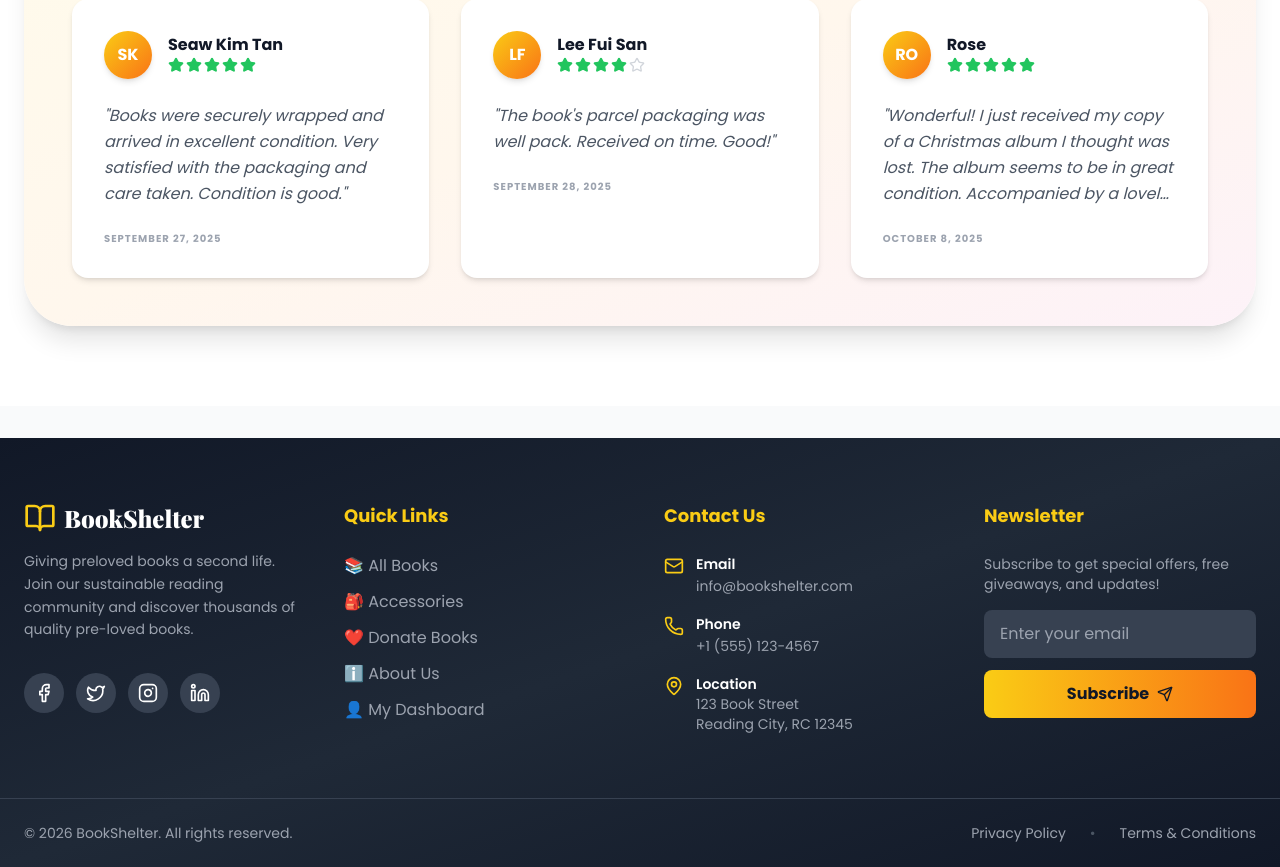
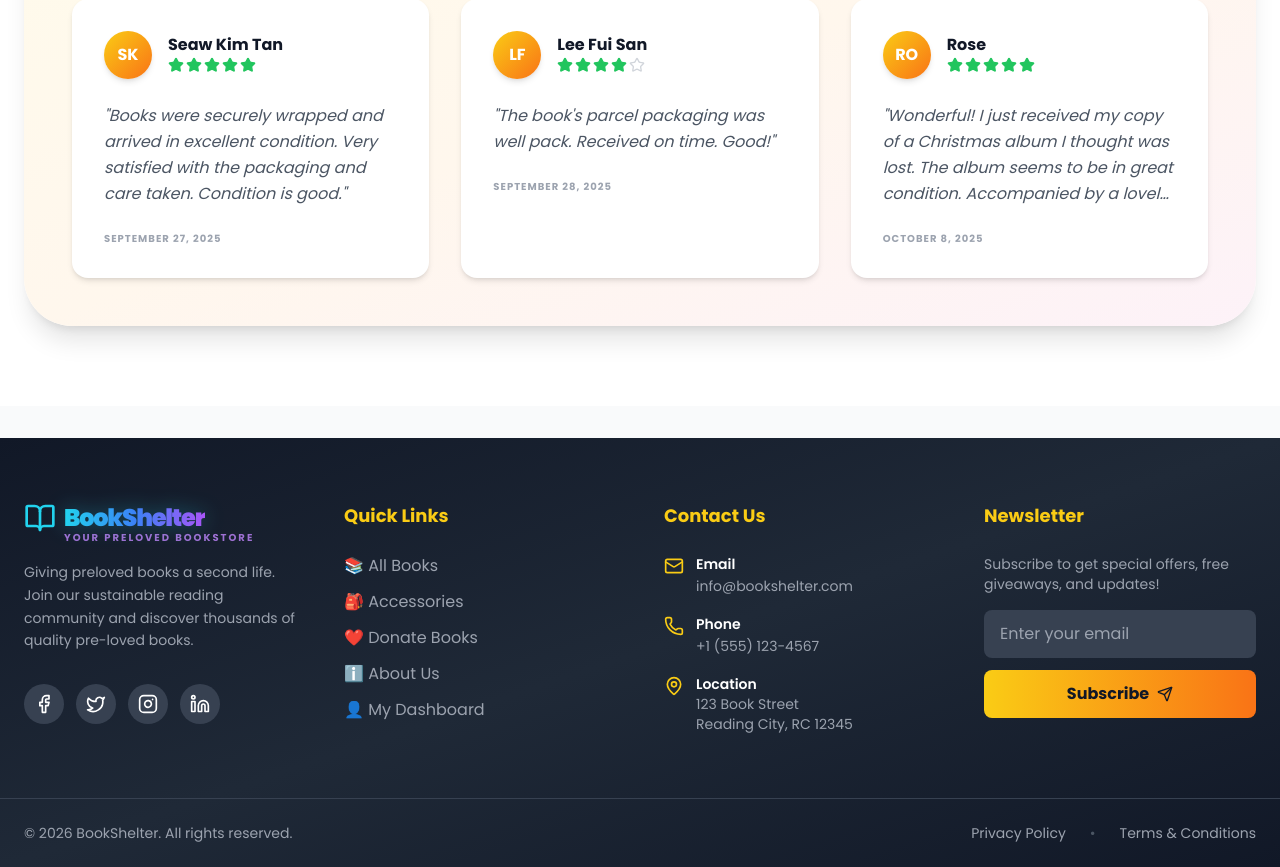
Before and after one commit to Shanqi05/CAT201_PROJECT, a React (Vite) app in the folder secondbook-frontend/: page /home in a window 1280 px wide. Shown: the part 3614-4481 px from the top of the page. Built offline with nearby package versions, Linux system fonts and the light colour scheme; no server answers.

Commit message:
update logo

```diff
--- a/secondbook-frontend/src/components/Common/Footer.jsx
+++ b/secondbook-frontend/src/components/Common/Footer.jsx
@@ -1,5 +1,6 @@
 // secondbook-frontend/src/components/Common/Footer.jsx
 import React, { useState } from 'react';
+import { Link } from 'react-router-dom';
 import TermsModal from './TermsModal';
 import PrivacyModal from './PrivacyModal';
 import { BookOpen, Mail, Phone, MapPin, Facebook, Twitter, Instagram, Linkedin, Send } from 'lucide-react';
@@ -23,9 +24,16 @@ const Footer = () => {
                 <div className="grid grid-cols-1 md:grid-cols-2 lg:grid-cols-4 gap-12">
                     {/* Section 1 - Brand */}
                     <div className="space-y-4">
-                        <div className="flex items-center space-x-2">
-                            <BookOpen className="w-8 h-8 text-yellow-400" />
-                            <h4 className="font-black text-2xl" style={{fontFamily: 'Playfair Display, serif'}}>BookShelter</h4>
+                        <div className="flex flex-col items-start">
+                            <Link to="/" className="flex items-center space-x-2 text-2xl font-black tracking-tighter group">
+                                <BookOpen className="w-8 h-8 text-cyan-400 group-hover:rotate-12 transition-transform duration-300" />
+                                <span className="bg-clip-text text-transparent bg-gradient-to-r from-cyan-400 via-blue-500 to-purple-500 drop-shadow-[0_0_10px_rgba(34,211,238,0.3)]">
+                                    BookShelter
+                                </span>
+                            </Link>
+                            <p className="text-[10px] font-bold text-purple-400/80 tracking-[0.2em] ml-10 -mt-1 uppercase">
+                                Your Preloved Bookstore
+                            </p>
                         </div>
                         <p className="text-gray-400 text-sm leading-relaxed">
                             Giving preloved books a second life. Join our sustainable reading community and discover thousands of quality pre-loved books.
--- a/secondbook-frontend/src/pages/Admin/AdminLayout.jsx
+++ b/secondbook-frontend/src/pages/Admin/AdminLayout.jsx
@@ -56,17 +56,22 @@ const AdminLayout = () => {
 
             {/* --- SIDEBAR --- */}
             <aside className={`${sidebarOpen ? 'w-64' : 'w-20'} bg-black shadow-xl transition-all duration-300 flex flex-col z-30 flex-shrink-0 text-white`}>
-                <div className="h-20 flex items-center justify-center border-b border-gray-800">
+                <div className="flex flex-col items-center justify-center border-b border-gray-800 py-6">
                     <Link to="/admin/home" className="flex items-center gap-2 overflow-hidden">
                         <div className="w-8 h-8 rounded-lg flex items-center justify-center flex-shrink-0">
                             <BookOpen className="w-8 h-8 text-cyan-400" strokeWidth={2.5} />
                         </div>
                         {sidebarOpen && (
-                            <span className="font-black text-2xl tracking-tight leading-none bg-gradient-to-r from-cyan-400 to-purple-600 bg-clip-text text-transparent" style={{ fontFamily: 'Playfair Display, serif' }}>
+                            <span className="font-black text-2xl tracking-tight leading-none bg-gradient-to-r from-cyan-400 via-blue-500 to-purple-500 bg-clip-text text-transparent drop-shadow-[0_0_10px_rgba(34,211,238,0.3)]">
                                 BookShelter
                             </span>
                         )}
                     </Link>
+                    {sidebarOpen && (
+                        <p className="text-[9px] font-bold text-purple-400/80 tracking-[0.2em] uppercase mt-1">
+                            Your Preloved Bookstore
+                        </p>
+                    )}
                 </div>
 
                 {/* Sidebar User Info */}
```
